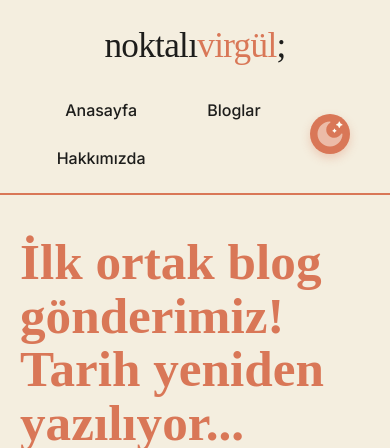
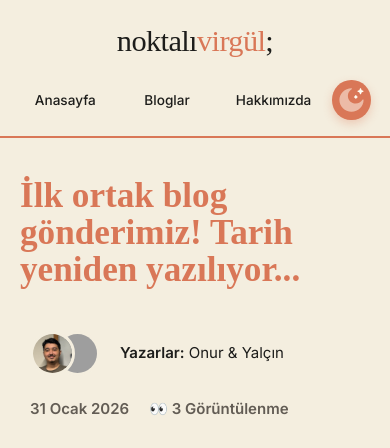
Before and after one commit to bolatonur/blog_sitesi, a Flask app: a page that uses templates/sablon.html in a window 390 px wide. Shown: the top 448 px of the page. Run offline with Flask 3, Linux system fonts and the light colour scheme; data comes from the database, SQL or seed files in the repository; both versions use the stored data as it was after the commit; some web fonts are replaced; grey boxes are pictures that could not be loaded.

Commit message:
ikili yazar resmi + css
hakkımızda kısmındaki isimlere tıklanarak yazarlar sekmesine erişilebiliyor. yazar adı boş bırakılarak iki yazarlı gönderi atılıyor. eklenen gönderi iki yazarın sekmesine de gidiyor. mobile uygun font küçültmeleri yapıldı. hakkımızda kısmındaki fotoğraflar mobile optimize edildi. bazı animasyon takılma sorunları çözüldü. firefox slide hatası giderildi.

```diff
--- a/static/css/sablon_style.css
+++ b/static/css/sablon_style.css
@@ -1,4 +1,3 @@
-
 /* ortak sayfa */
 
 :root {
@@ -25,7 +24,6 @@
     box-sizing: border-box;
     padding: 0;
     margin: 0;
-    transition: background-color 0.3s, color 0.3s, border-color 0.3s;
 }
 
 body {
@@ -34,6 +32,9 @@ body {
     font-family: var(--font-sans);
     line-height: 1.7;
     -webkit-font-smoothing: antialiased;
+    transition: transform 0.5s cubic-bezier(0.16, 1, 0.3, 1),
+      background-color 0.3s cubic-bezier(0.16, 1, 0.3, 1),
+      color 0.3s ease;
 }
 
 ::selection {
@@ -126,36 +127,73 @@ body {
     background-color: var(--card-bg);
     color: var(--text-muted);
     text-align: center;
-    font-size: 0.9rem;
     letter-spacing: 0.05em;
     background-color: var(--bg-color);
 }
 
 .footer p{
-    margin-bottom: 1.8rem;
-    font-size: 1.15rem;
+    margin-bottom: 1rem;
     color: var(--text-main);
+    font-size: 0.9rem;
     opacity: 0.95;
 
 }
 
+
+@media screen and (max-width: 768px) {
+
+
+    .sitelogo {
+        font-size: 1.9rem;
+    }
+
+    .footer {
+        padding: 1.5rem;
+    }
+    .footer p {
+        margin-bottom: 0.5rem;
+    }
+
+
+}
+
+
+@media screen and (max-width: 650px){
+
+       .butonlar {
+        gap: 8px;
+        flex-wrap: nowrap;
+    }
+
+    .butonlar button {
+        padding: 6px 12px;
+        font-size: 0.85rem;
+        white-space: nowrap;
+    }
+
+    .header {
+        padding: 1rem 5%;
+        display: flex;
+        flex-direction: column;
+        gap: 12px;
+    }
+
+
+
+
+}
+
 @media screen and (max-width: 450px) {
-    .newbtn {
+        .newbtn {
         display: grid;
-        grid-template-columns: 1fr 1fr;
+        grid-template-columns: repeat(3, 1fr);
         gap: 10px;
     }
     .newbtn button { width: 100%; }
 }
 
-@media screen and (max-width: 768px) {
-    .header {
-        padding: 1rem 5%;
-        display: flex;
-        flex-direction: column;
-        gap: 15px;
-    }
-}
+
+
 
 /* sayfa özel css */
 
@@ -241,8 +279,51 @@ body {
     max-width: 70px;
     height: auto;
     border-radius: 4px;
-    filter: grayscale(10%) contrast(105%);
 
+}
+
+/* İkili fotoğrafların olduğu konteyner */
+.avatar-stack {
+    display: flex;
+    align-items: center;
+    position: relative;
+    width: 75px; /* İki resmin toplam kaplayacağı alan için bir sınır koyalım */
+    height: 45px;
+    margin-right: 10px;
+}
+
+/* Stack içindeki her bir resim */
+.stack-img {
+    width: 45px !important;
+    height: 45px !important;
+    min-width: 45px;
+    min-height: 45px;
+
+    border-radius: 50%;
+    object-fit: cover;
+    border: 3px solid var(--bg-color);
+    position: absolute; /* Üst üste binmeleri için mutlak konumlandırma */
+    transition: transform 0.4s cubic-bezier(0.16, 1, 0.3, 1);
+}
+
+/* Arkadaki resim (Yalçın) */
+.stack-img.bottom {
+    left: 25px; /* Sağa iterek arkada bırakıyoruz */
+    z-index: 1;
+}
+
+/* Öndeki resim (Onur) */
+.stack-img.top {
+    left: 0;
+    z-index: 2;
+}
+
+/* Hover efekti: Tıklanabilir alana gelince hafifçe açılsınlar */
+a:hover .stack-img.top {
+    transform: translateX(-5px);
+}
+a:hover .stack-img.bottom {
+    transform: translateX(5px);
 }
 
 
@@ -291,7 +372,6 @@ body {
     aspect-ratio: 16 / 9;
     border-radius: 4px;
     margin-bottom: 1.5rem;
-    filter: grayscale(10%) contrast(105%);
     object-fit: cover;
     object-position: center;
 }
@@ -313,7 +393,6 @@ body {
     aspect-ratio: 16 / 9;
     border-radius: 4px;
     margin-bottom: 1.5rem;
-    filter: grayscale(10%) contrast(105%);
     object-fit: cover;
     object-position: center;
 }
@@ -335,7 +414,6 @@ body {
     aspect-ratio: 16 / 9;
     border-radius: 4px;
     margin-bottom: 1.5rem;
-    filter: grayscale(10%) contrast(105%);
     object-fit: cover;
     object-position: center;
 
@@ -345,6 +423,14 @@ body {
 
     .ikilifotogrid{
         grid-template-columns: 1fr;
+    }
+
+    .baslik{
+        font-size: 2.2rem;
+    }
+
+    .blogyazisi{
+        font-size: 1rem;
     }
 
 }
--- a/static/js/sablon_script.js
+++ b/static/js/sablon_script.js
@@ -26,20 +26,16 @@ const header = document.querySelector('.header');
 window.addEventListener('scroll', function() {
     let suAnkiKaydirma = window.pageYOffset || document.documentElement.scrollTop;
 
-
-    if (window.innerWidth > 767) {
-        header.classList.remove('gizli');
+    if (window.innerWidth <= 1300) {
+        if (suAnkiKaydirma > sonKaydirma && suAnkiKaydirma > 150) {
+            header.classList.add('gizli');
         }
-
-    // Sadece mobil cihazlarda çalışmasını istiyorsan (örn: 768px altı)
-    if (window.innerWidth <= 768) {
-        if (suAnkiKaydirma > sonKaydirma && suAnkiKaydirma > 100) {
-            // Aşağı kaydırırken gizle
-            header.classList.add('gizli');
-        } else {
-            // Yukarı kaydırırken veya en tepedeyken geri getir
+        // Sayfa en tepeye (0'a) çok yakınsa veya yukarı kaydırıyorsa her zaman göster
+        else if (suAnkiKaydirma < sonKaydirma || suAnkiKaydirma <= 50) {
             header.classList.remove('gizli');
         }
+    } else {
+        header.classList.remove('gizli');
     }
 
     sonKaydirma = suAnkiKaydirma <= 0 ? 0 : suAnkiKaydirma;
--- a/templates/hakkimizda.html
+++ b/templates/hakkimizda.html
@@ -47,7 +47,8 @@
                 <img src="{{ url_for('static', filename='imgs/yalcin.jpeg') }}" >
             </div>
             <div class="text tek">
-                <h2>Yalçın Kılıç</h2>
+                <a href="/yazarlar" style="text-decoration: none; display: inline-flex;">
+                <h2>Yalçın Kılıç</h2></a>
                 <p>Lorem ipsum dolor sit amet, consectetur adipiscing elit. Maecenas pulvinar lobortis dolor, eu pretium leo varius sit amet. Curabitur ut imperdiet nisl. Cras vestibulum auctor lorem at tincidunt. Morbi cursus hendrerit augue id fermentum. Quisque consequat, orci sodales cursus blandit, felis dui lobortis nunc, nec mattis ipsum augue faucibus odio. Fusce eu purus ut mauris dignissim sagittis ut tempor massa. Donec quis nunc ipsum. Maecenas quis ante iaculis libero sodales placerat viverra ac erat.
 
 				Nulla pellentesque ante et elementum bibendum. Quisque interdum condimentum dolor ut maximus. Quisque ut risus nec augue iaculis egestas. Praesent sodales massa metus, quis sodales diam ullamcorper nec. Duis dignissim vel ex sit amet volutpat. Etiam mattis enim ex, ut pellentesque tellus lobortis eu. Nullam tempus commodo massa et congue. Nulla eu ante vitae arcu dignissim posuere. Nullam lacinia tellus non dui viverra maximus. Fusce vel sem dolor. Maecenas porta hendrerit diam, id facilisis risus rutrum a.</p>
@@ -59,7 +60,8 @@
                 <img src="{{ url_for('static', filename='imgs/onur.jpeg') }}">
             </div>
             <div class="text cift">
-                <h2>Onur Bolat</h2>
+                <a href="/yazarlar" style="text-decoration: none; display: inline-flex;">
+                <h2>Onur Bolat</h2></a>
                 <p>Lorem ipsum dolor sit amet, consectetur adipiscing elit. Maecenas pulvinar lobortis dolor, eu pretium leo varius sit amet. Curabitur ut imperdiet nisl. Cras vestibulum auctor lorem at tincidunt. Morbi cursus hendrerit augue id fermentum. Quisque consequat, orci sodales cursus blandit, felis dui lobortis nunc, nec mattis ipsum augue faucibus odio. Fusce eu purus ut mauris dignissim sagittis ut tempor massa. Donec quis nunc ipsum. Maecenas quis ante iaculis libero sodales placerat viverra ac erat.
 
 			Nulla pellentesque ante et elementum bibendum. Quisque interdum condimentum dolor ut maximus. Quisque ut risus nec augue iaculis egestas. Praesent sodales massa metus, quis sodales diam ullamcorper nec. Duis dignissim vel ex sit amet volutpat. Etiam mattis enim ex, ut pellentesque tellus lobortis eu. Nullam tempus commodo massa et congue. Nulla eu ante vitae arcu dignissim posuere. Nullam lacinia tellus non dui viverra maximus. Fusce vel sem dolor. Maecenas porta hendrerit diam, id facilisis risus rutrum a.</p>
--- a/templates/sablon.html
+++ b/templates/sablon.html
@@ -44,9 +44,22 @@
 
                     <div class="yazar-div">
                         <div style="flex-grow: 1;" class="yazar">
-                            <a href="/yazarlar"><img class="imgcircle" src="{% if yazi.yazar == 'onur' %}{{ url_for('static', filename='imgs/onur-circle.jpg') }}{% elif yazi.yazar == 'yalcin' %}{{ url_for('static', filename='imgs/yalcin-circle.jpg') }}{% endif %}"></a>
-                            <p class="yazaradi"><a href="/yazarlar"><b>Yazar:</b>{%if yazi.yazar =='onur'%}Onur Bolat{%elif yazi.yazar == 'yalcin'%}Yalçın Kılıç{%endif%}</a></p>
+                            {% if yazi.yazar %}
+                                <a href="/yazarlar">
+                                    <img class="imgcircle" src="{% if yazi.yazar == 'onur' %}{{ url_for('static', filename='imgs/onur-circle.jpg') }}{% else %}{{ url_for('static', filename='imgs/yalcin-circle.jpg') }}{% endif %}">
+                                </a>
+                                <p class="yazaradi"><a href="/yazarlar"><b>Yazar:</b> {% if yazi.yazar == 'onur' %}Onur Bolat{% else %}Yalçın Kılıç{% endif %}</a></p>
+                            {% else %}
+                                <a href="/yazarlar" style="display: flex; align-items: center; text-decoration: none; color: inherit;">
+                                    <div class="avatar-stack">
+                                        <img class="stack-img bottom" src="{{ url_for('static', filename='imgs/yalcin-circle.jpg') }}">
+                                        <img class="stack-img top" src="{{ url_for('static', filename='imgs/onur-circle.jpg') }}">
+                                    </div>
+                                    <p class="yazaradi" style="margin-bottom: 0;"><b>Yazarlar:</b> Onur & Yalçın</p>
+                                </a>
+                            {% endif %}
                         </div>
+
                         <div class="yazar-meta">
                             <p class="tarih"><b>{{yazi.tarih|tarih_formati}}</b></p>
                             <p class="okunma"><b>👀 {{yazi.tiklanma}} Görüntülenme</b></p>
```
Also changed, not shown: static/css/anasayfa_style.css (+80 -43 lines), static/css/bloglar_style.css (+53 -15 lines), static/css/hakkimizda_style.css (+97 -39 lines), static/css/yazarlar_style.css (+53 -15 lines), static/js/anasayfa_script.js (+10 -12 lines), static/js/bloglar_script.js (+7 -12 lines), static/js/hakkimizda_script.js (+7 -12 lines), static/js/yazarlar_script.js (+7 -3 lines), templates/yazarlar.html (+31 -0 lines), instance/blog.db.
